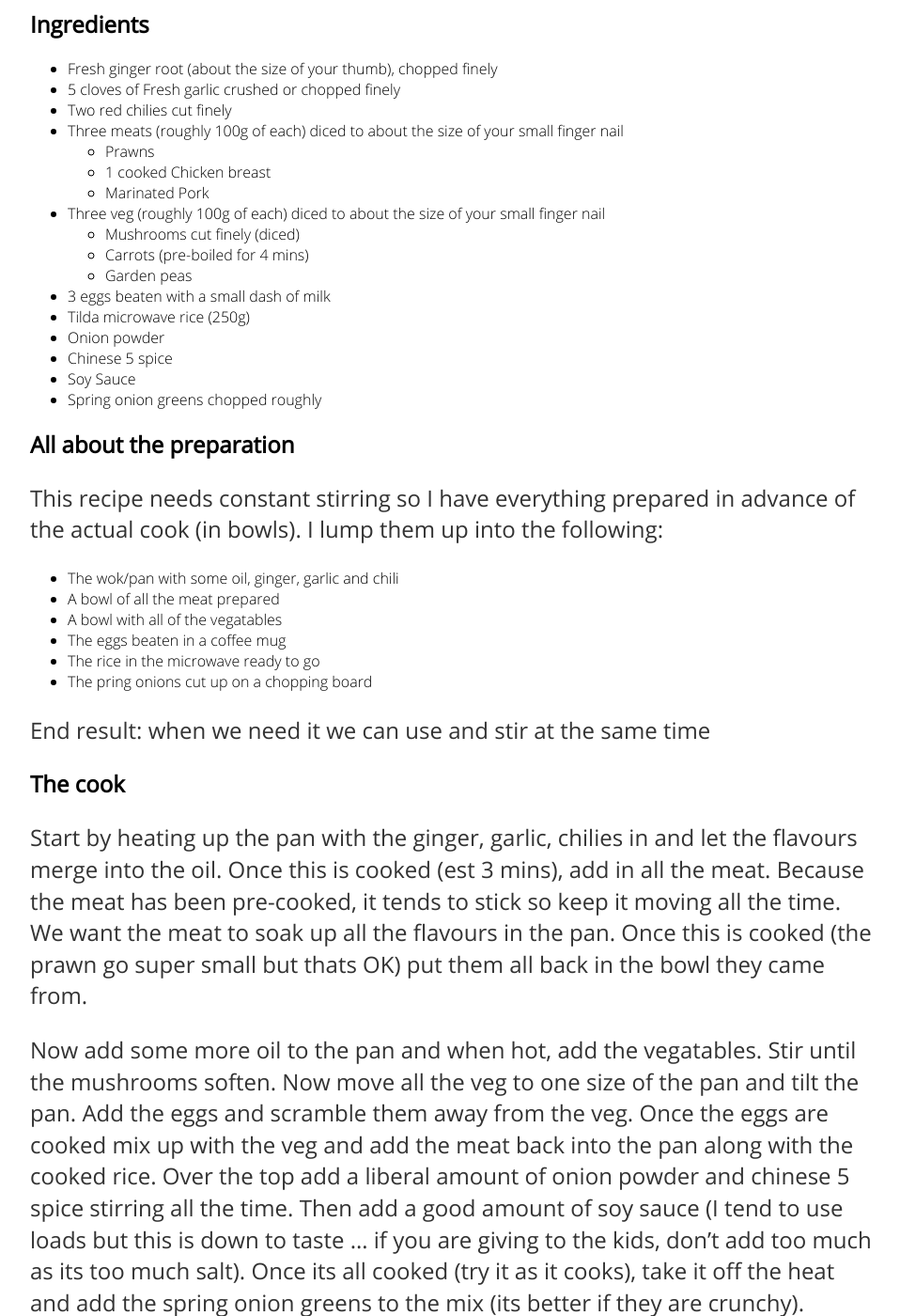
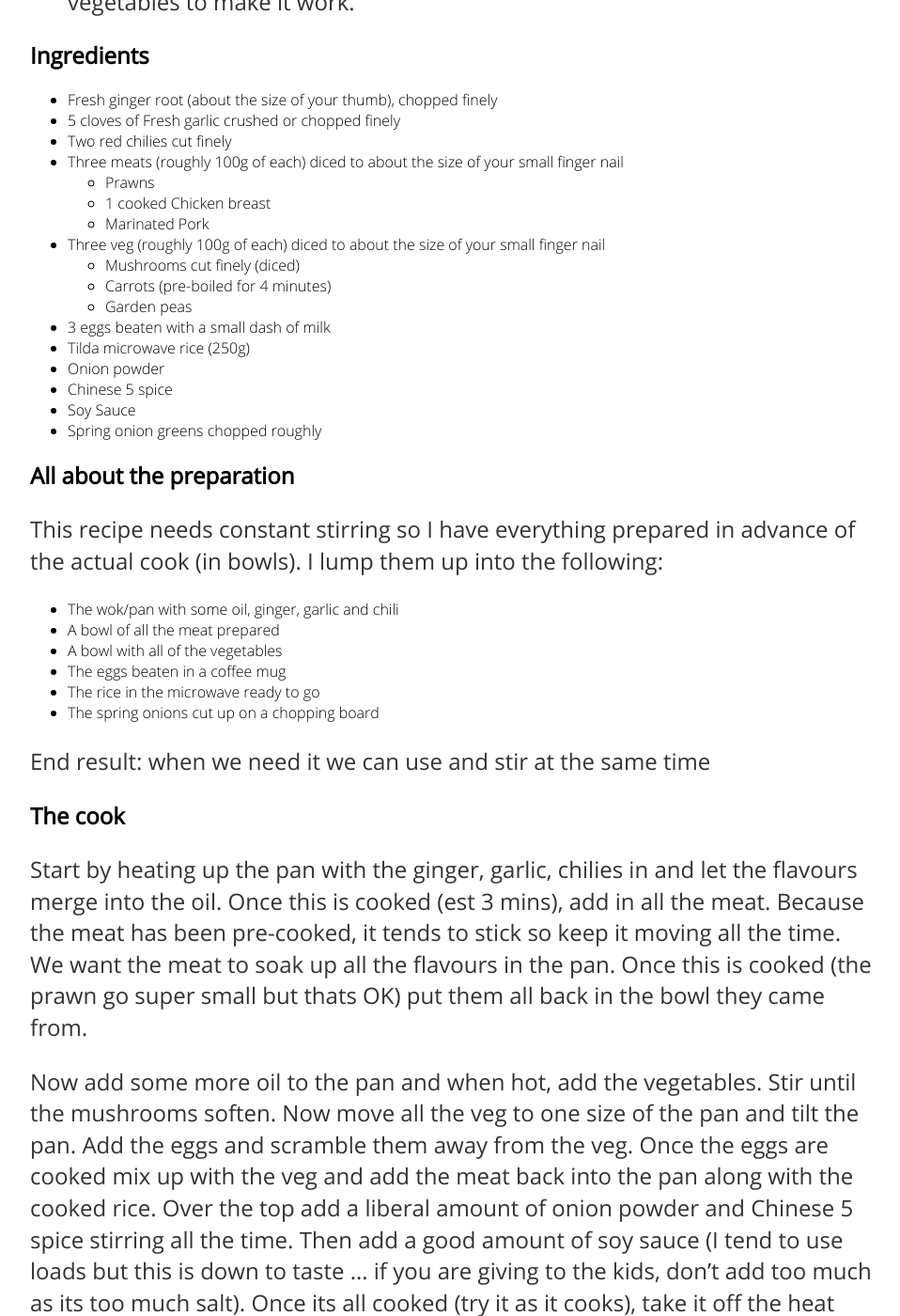
Before and after one commit to suggitpe/suggitpe.github.io, a Jekyll site: the page built from recipes/special-fried-rice.md, in a window 1280 px wide and 1400 px high, scrolled down 653 px. Shown: the whole window at 94% size, without its empty margins (160-1118 px from the left). Built offline with Jekyll 4.4.1, drawn with Linux system fonts in a browser that asks for light colours; some of the changed text lies outside the part shown.

Commit message:
fixed some issues with the recipe

```diff
--- a/recipes/special-fried-rice.md
+++ b/recipes/special-fried-rice.md
@@ -10,9 +10,9 @@
 
 ## The basics
 
-I made this one from seeing a great youtube session on the basics of fried rice.  Our local chinese takeaway shut down a while ago and I have been hankering for chinese food since then.  This recipe takes a number of shortcuts to make it simpler to make.  It usually serves three people, or two if you have The Hunger!
+I made this one from seeing a great [you tube](https://www.youtube.com/watch?v=f_ZRhqkWHfU) session from [The Dumpling Sisters](https://thedumplingsisters.com/) on the basics of fried rice.  Our local Chinese take-away shut down a while ago and I have been hankering for good Chinese food since then.  This recipe takes a number of shortcuts to make it simpler to make.  It usually serves three people, or two if you have The Hunger!
 
-Key principle with a fried rice: you need three meats and three vegatables to make it work.
+> Key principle with a fried rice: you need three meats and three vegetables to make it work.
 
 ## Ingredients
 
@@ -25,7 +25,7 @@
     * Marinated Pork
  * Three veg (roughly 100g of each) diced to about the size of your small finger nail
     * Mushrooms cut finely (diced)
-    * Carrots (pre-boiled for 4 mins)
+    * Carrots (pre-boiled for 4 minutes)
     * Garden peas
  * 3 eggs beaten with a small dash of milk
  * Tilda microwave rice (250g)
@@ -40,10 +40,10 @@
 
   * The wok/pan with some oil, ginger, garlic and chili
   * A bowl of all the meat prepared
-  * A bowl with all of the vegatables
+  * A bowl with all of the vegetables
   * The eggs beaten in a coffee mug
   * The rice in the microwave ready to go
-  * The pring onions cut up on a chopping board
+  * The spring onions cut up on a chopping board
 
 End result: when we need it we can use and stir at the same time
 
@@ -51,6 +51,6 @@
 
 Start by heating up the pan with the ginger, garlic, chilies in and let the flavours merge into the oil.  Once this is cooked (est 3 mins), add in all the meat.  Because the meat has been pre-cooked, it tends to stick so keep it moving all the time.  We want the meat to soak up all the flavours in the pan.  Once this is cooked (the prawn go super small but thats OK) put them all back in the bowl they came from.
 
-Now add some more oil to the pan and when hot, add the vegatables.  Stir until the mushrooms soften.  Now move all the veg to one size of the pan and tilt the pan.  Add the eggs and scramble them away from the veg.  Once the eggs are cooked mix up with the veg and add the meat back into the pan along with the cooked rice.  Over the top add a liberal amount of onion powder and chinese 5 spice stirring all the time.  Then add a good amount of soy sauce (I tend to use loads but this is down to taste ... if you are giving to the kids, don't add too much as its too much salt).  Once its all cooked (try it as it cooks), take it off the heat and add the spring onion greens to the mix (its better if they are crunchy).
+Now add some more oil to the pan and when hot, add the vegetables.  Stir until the mushrooms soften.  Now move all the veg to one size of the pan and tilt the pan.  Add the eggs and scramble them away from the veg.  Once the eggs are cooked mix up with the veg and add the meat back into the pan along with the cooked rice.  Over the top add a liberal amount of onion powder and Chinese 5 spice stirring all the time.  Then add a good amount of soy sauce (I tend to use loads but this is down to taste ... if you are giving to the kids, don't add too much as its too much salt).  Once its all cooked (try it as it cooks), take it off the heat and add the spring onion greens to the mix (its better if they are crunchy).
 
 Serve with a little extra soy sauce and enjoy.
```
